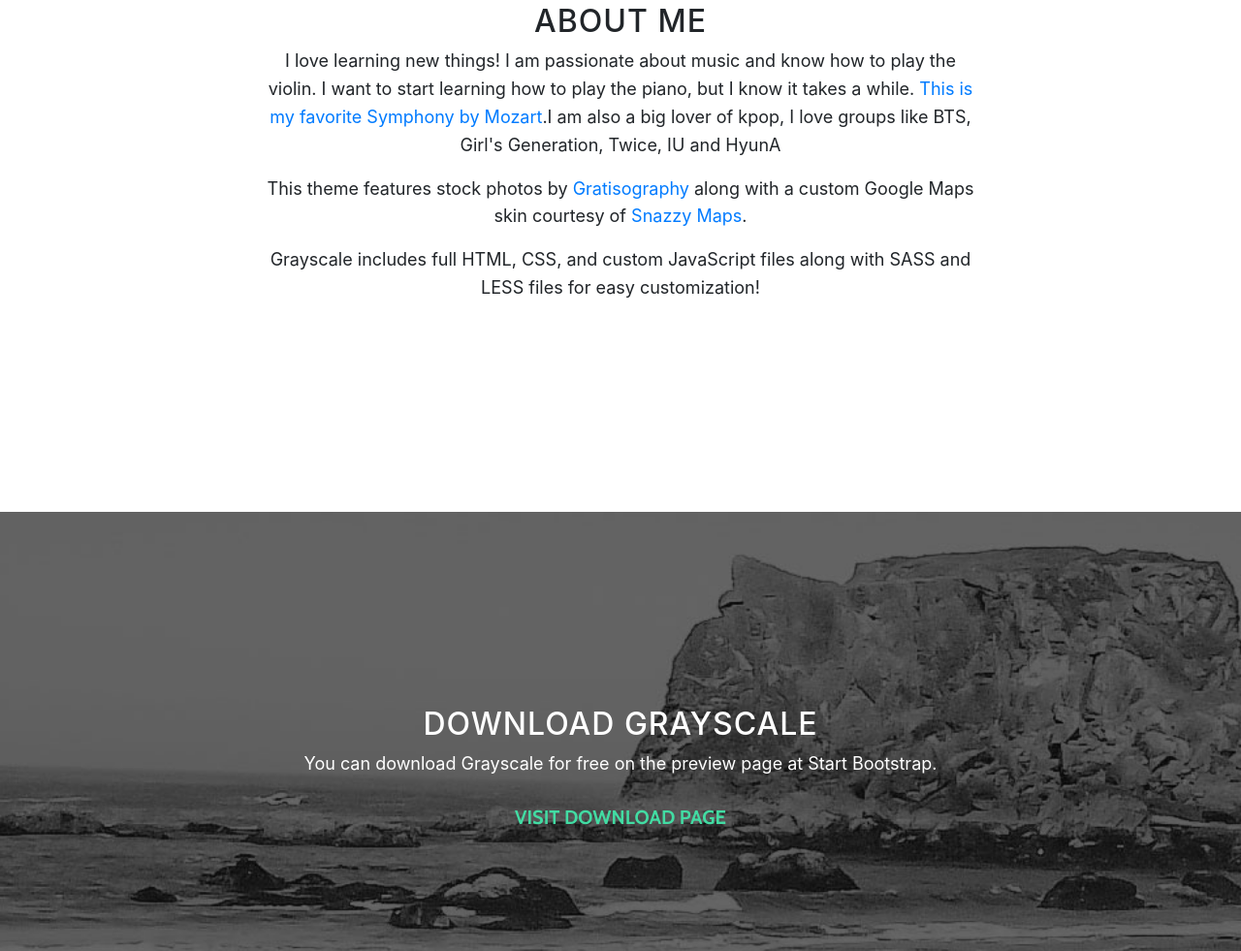
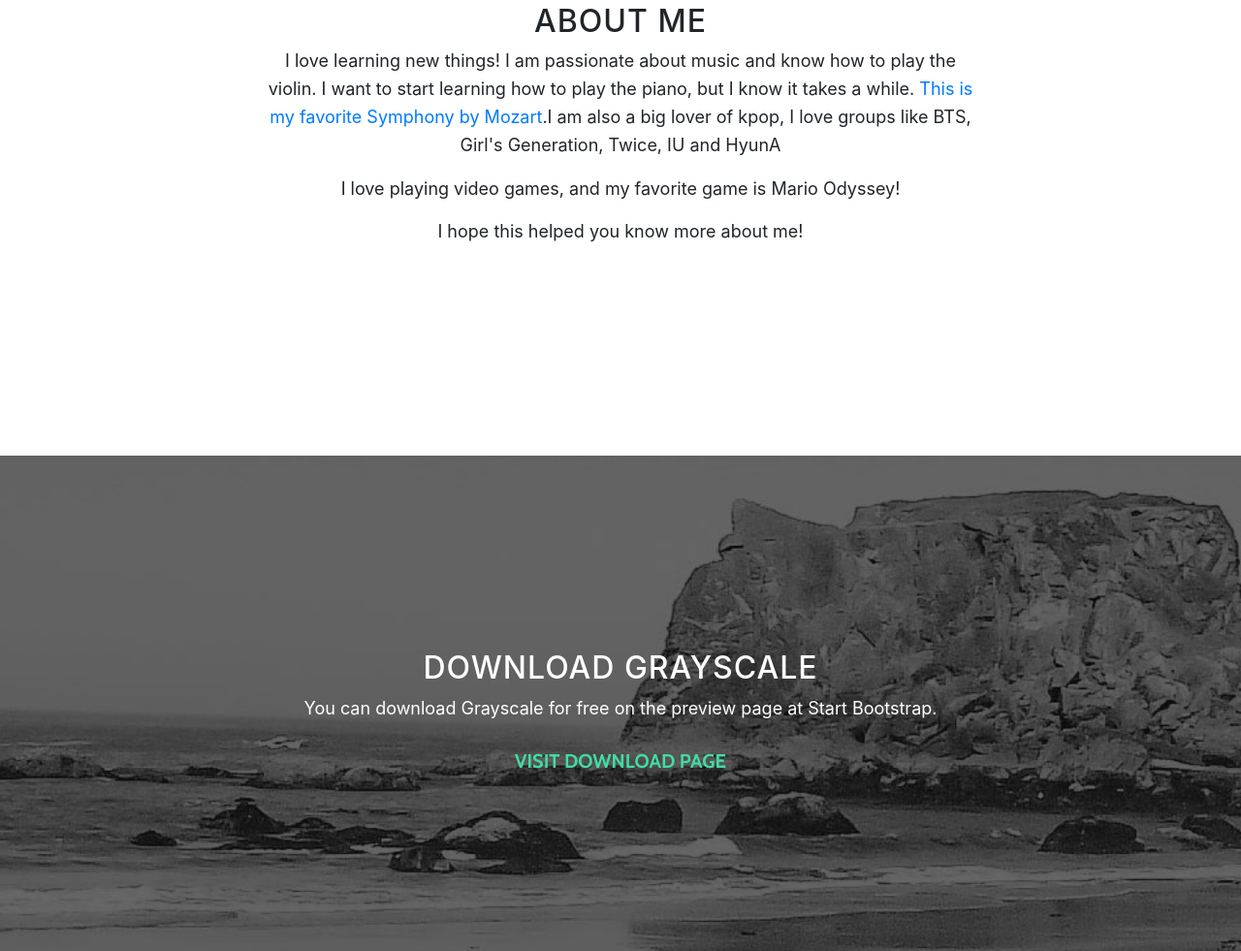
Before and after one commit to katy-romo/hosannafuller.github.io, a website with bundled scripts: page index.html in a window 1280 px wide. Shown: the part 997-1978 px from the top of the page at 97% size. Built offline with nearby package versions, Linux system fonts and the light colour scheme.

Commit message:
Update index.html

```diff
--- a/index.html
+++ b/index.html
@@ -75,11 +75,8 @@
             <h2>About ME</h2>
             <p>I love learning new things! I am passionate about music and know how to play the violin. I want to start learning how to play the piano, but I know it takes a while.
               <a href="https://www.youtube.com/watch?v=JTc1mDieQI8"> This is my favorite Symphony by Mozart</a>.I am also a big lover of kpop, I love groups like BTS, Girl's Generation, Twice, IU and HyunA</p>
-            <p>This theme features stock photos by
-              <a href="http://gratisography.com/">Gratisography</a>
-              along with a custom Google Maps skin courtesy of
-              <a href="http://snazzymaps.com/">Snazzy Maps</a>.</p>
-            <p>Grayscale includes full HTML, CSS, and custom JavaScript files along with SASS and LESS files for easy customization!</p>
+            <p>I love playing video games, and my favorite game is Mario Odyssey! </p>
+            <p>I hope this helped you know more about me!</p>
           </div>
         </div>
       </div>
```
